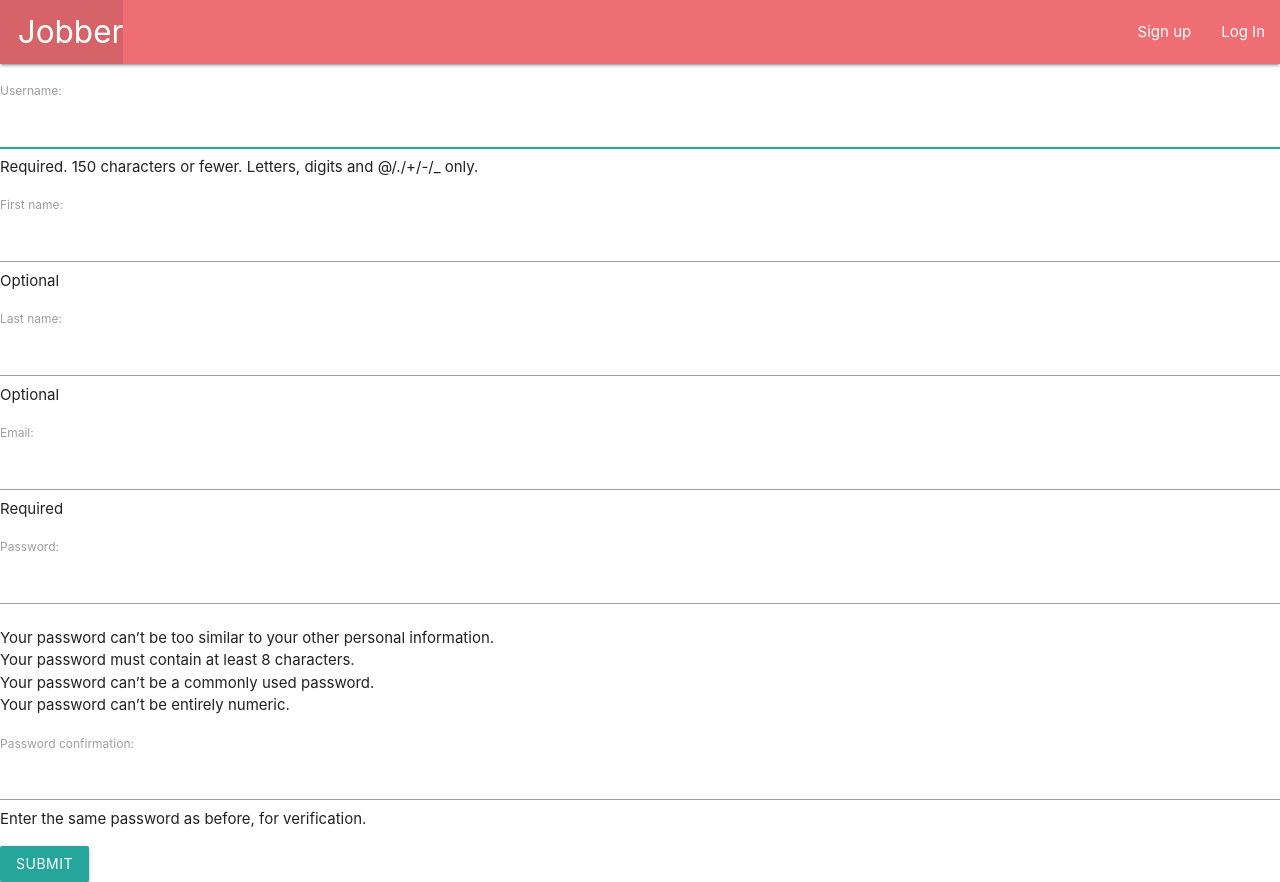
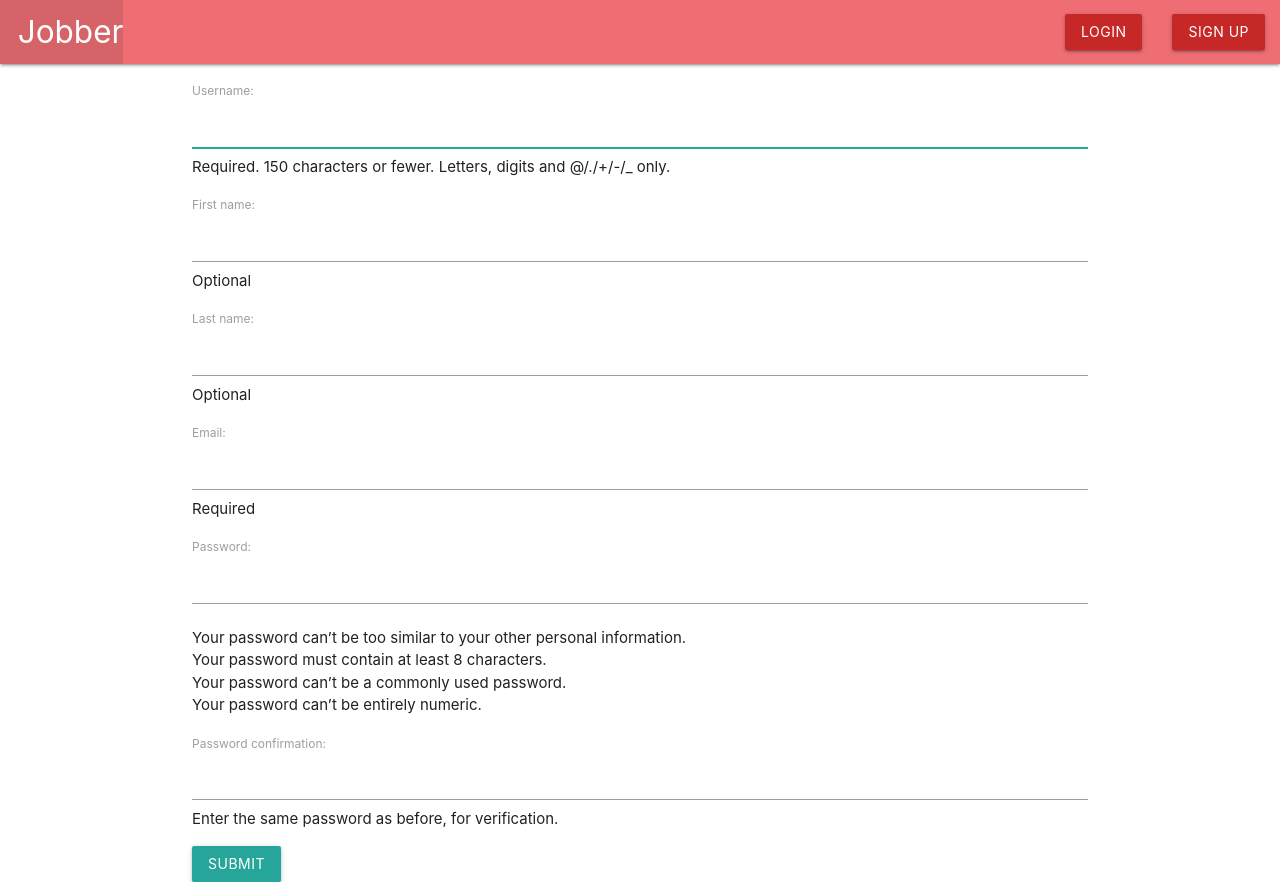
Before and after one commit to samleemcknight/jobber, a Django app: page /accounts/signup/ in a window 1280 px wide. Run offline with Django 3.2, Linux system fonts and the light colour scheme; parts of the project's set-up code (start-up, migrations or seed data) failed here and were passed over.

Commit message:
adds modal for signup/login

```diff
--- /dev/null
+++ b/main_app/static/css/style.css
@@ -0,0 +1,18 @@
+
+/* custom classes */
+.modal-input {
+  margin: 0;
+}
+
+/* override materialize classes: */
+nav h4 {
+  color: black;
+}
+
+.modal {
+  height: 75% !important;
+}
+
+.modal .modal-content {
+  padding: 10px;
+}
--- a/main_app/templates/base.html
+++ b/main_app/templates/base.html
@@ -7,6 +7,13 @@
   <meta name="viewport" content="width=device-width, initial-scale=1.0">
   <link rel="stylesheet" href="https://cdnjs.cloudflare.com/ajax/libs/materialize/1.0.0/css/materialize.min.css">
   <link rel="stylesheet" type="text/css" href=" {% static 'css/style.css' %} ">
+  <script src="https://cdnjs.cloudflare.com/ajax/libs/materialize/1.0.0/js/materialize.min.js"></script>
+  <script>
+    document.addEventListener('DOMContentLoaded', function() {
+        const elem = document.querySelector('.modal');
+        M.Modal.init(elem);
+      });
+  </script>
   <title>Jobber</title>
 </head>
 <body>
@@ -20,14 +27,54 @@
         {% if user.is_authenticated %}
           <li><a href="{% url 'logout' %}">Log Out</a></li>
         {% else %}
-          <li><a href="{% url 'signup' %}">Sign up</a></li>
-          <li><a href="{% url 'login' %}">Log In</a></li>
+          {% comment %} <li><a href="{% url 'signup' %}">Sign up</a></li> {% endcomment %}
+          <li><a class="waves-effect waves-light btn red darken-3 modal-trigger" href="#modal1">Login</a></li>
+          <li><a class="waves-effect waves-light btn red darken-3 modal-trigger" href="#modal1">Sign Up</a></li>
+          {% comment %} <li><a href="{% url 'login' %}">Log In</a></li> {% endcomment %}
+          <div id="modal1" class="modal">
+            <div class="modal-content">
+              <form method="POST" action="{% url 'login' %}">
+                <h4>Log In</h4>
+                {% csrf_token %}
+                <label for="username">Username:</label>
+                <input type="text" name="username" class="modal-input">
+                <label for="password">Password:</label>
+                <input type="password" name="password" class="modal-input">
+                <input type="submit" class="btn green darken-3" value="login" class="modal-input">
+                <input type="hidden" name="next" value="{{ next }}">
+              </form>
+            </div>
+            <div class="modal-content">
+              <form method="POST" action="{% url 'signup' %}">
+                <h4>Sign Up</h4>
+                {% csrf_token %}
+                <div class="row">
+                  <div class="col s-6">
+                    <label for="first_name">First Name</label>
+                    <input type="text" name="first_name" class="modal-input">
+                  </div>
+                  <div class="col s-6">
+                    <label for="last_name">Last Name</label>
+                    <input type="text" name="last_name" class="modal-input">
+                  </div>
+                </div>
+                <label for="username">Username:</label>
+                <input type="text" name="username" class="modal-input">
+                <label for="password">Password:</label>
+                <input type="password" name="password" class="modal-input">
+                <input type="submit" class="btn green darken-3" value="login" class="modal-input">
+                <input type="hidden" name="next" value="{{ next }}">
+              </form>
+            </div>
+        </div>
         {% endif %}
         </ul>
       </div>
     </nav>
   </header>
-  {% block content %}
-  {% endblock  %}
+    <main class="container">
+      {% block content %}
+      {% endblock  %}
+    </main>
 </body>
 </html>
```
Also changed, not shown: main_app/static/style.css (deleted).
